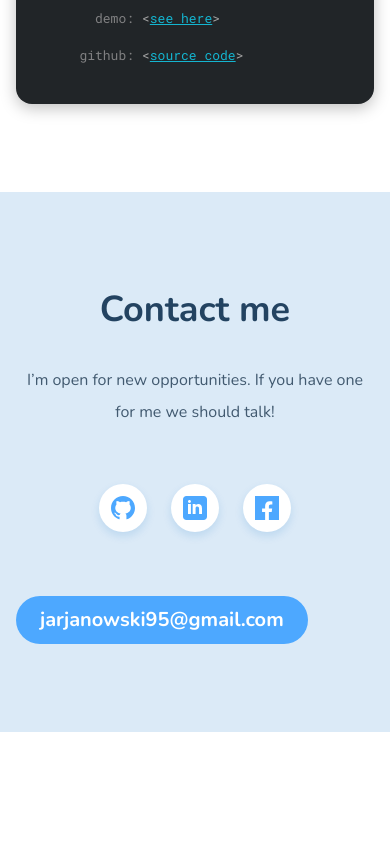
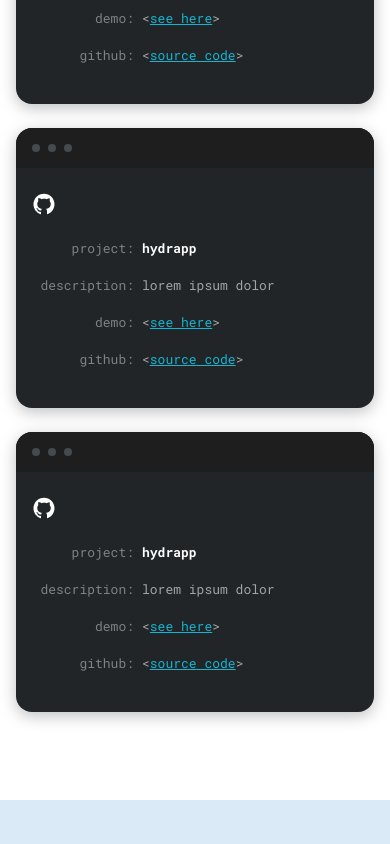
Before and after one commit to jarek-janowski/jarek-janowski.github.io, a website built with webpack: page src/pages/index.html in a window 390 px wide. Shown: the part 3080-3924 px from the top of the page. Before the commit the page ends 3812 px from the top, so only its background shows below. Built offline with nearby package versions, Linux system fonts and the light colour scheme.

Commit message:
feat: tablet styles

```diff
--- a/src/pages/index.html
+++ b/src/pages/index.html
@@ -113,6 +113,64 @@
             </p>
           </div>
         </article>
+        <article class="project">
+          <div class="project__window">
+            <span class="project__circle"></span>
+            <span class="project__circle"></span>
+            <span class="project__circle"></span>
+          </div>
+          <div class="project__content">
+            <img src="../assets/img/github.svg" alt="">
+            <h3 class="project__grid project__title">
+              <span class="project__label">project: </span><span>hydrapp</span>
+            </h3>
+            <p class="project__grid">
+              <span class="project__label">description:</span>
+              <span>lorem ipsum dolor</span>
+            </p>
+            <p class="project__grid">
+              <span class="project__label">demo:</span>
+              <span>
+              &lt;<a class="project__link" href="#" title="hydrapp - demo">see here</a>&gt;
+            </span>
+            </p>
+            <p class="project__grid">
+              <span class="project__label">github:</span>
+              <span>
+              &lt;<a class="project__link" href="#" title="hydrapp - code">source code</a>&gt;
+            </span>
+            </p>
+          </div>
+        </article>
+        <article class="project">
+          <div class="project__window">
+            <span class="project__circle"></span>
+            <span class="project__circle"></span>
+            <span class="project__circle"></span>
+          </div>
+          <div class="project__content">
+            <img src="../assets/img/github.svg" alt="">
+            <h3 class="project__grid project__title">
+              <span class="project__label">project: </span><span>hydrapp</span>
+            </h3>
+            <p class="project__grid">
+              <span class="project__label">description:</span>
+              <span>lorem ipsum dolor</span>
+            </p>
+            <p class="project__grid">
+              <span class="project__label">demo:</span>
+              <span>
+              &lt;<a class="project__link" href="#" title="hydrapp - demo">see here</a>&gt;
+            </span>
+            </p>
+            <p class="project__grid">
+              <span class="project__label">github:</span>
+              <span>
+              &lt;<a class="project__link" href="#" title="hydrapp - code">source code</a>&gt;
+            </span>
+            </p>
+          </div>
+        </article>
       </div>
     </section>
     <section class="contact" id="contact">
--- a/src/scss/_variables.scss
+++ b/src/scss/_variables.scss
@@ -9,3 +9,6 @@ $darkText: #234361;
 $lightBlue:#4DA8FF;
 $lighterBlue: #DBEAF7;
 $text: #425A70;
+
+$desktop: 960px;
+$tablet: 768px;
--- a/src/scss/modules/contact.scss
+++ b/src/scss/modules/contact.scss
@@ -15,6 +15,10 @@
         font-weight: bold;
         font-size: 36px;
         line-height: 48px;
+        text-align: center;
+    }
+
+    &__links {
         text-align: center;
     }
 
--- a/src/scss/modules/hero.scss
+++ b/src/scss/modules/hero.scss
@@ -1,5 +1,10 @@
 .hero {
     padding: 74px 16px 88px;
+
+    @media (min-width: $tablet) {
+        max-width: 768px;
+        margin: 0 auto;
+    }
 
     &__contact {
         display: inline-block;
--- a/src/scss/modules/projects.scss
+++ b/src/scss/modules/projects.scss
@@ -75,3 +75,13 @@
 
 
 }
+
+.projects-grid {
+    display: grid;
+    column-gap: 24px;
+    row-gap: 24px;
+
+    @media (min-width: $tablet) {
+        grid-template-columns: 1fr 1fr;
+    }
+}
```
